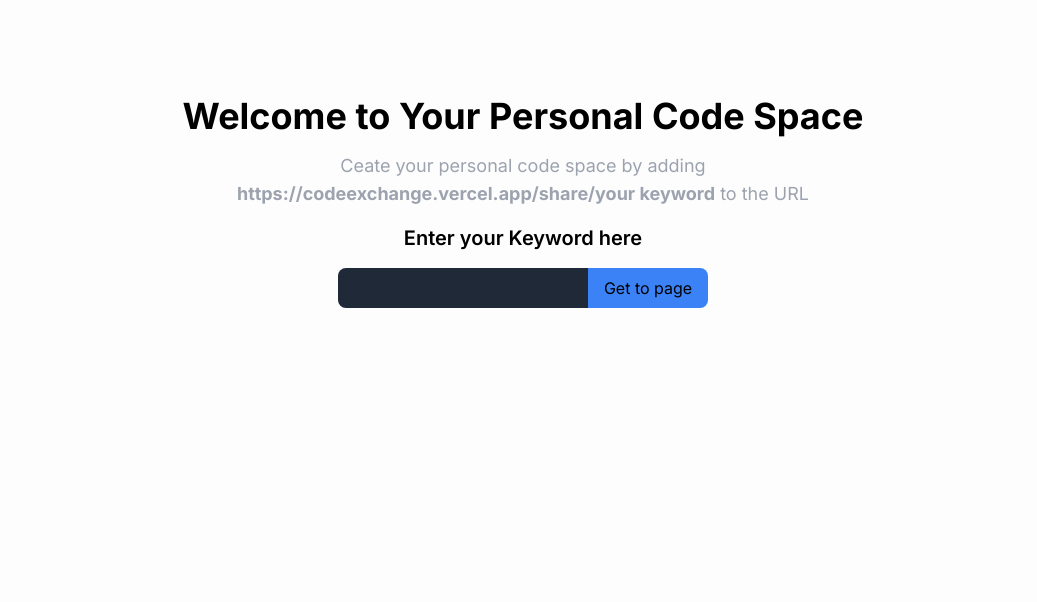
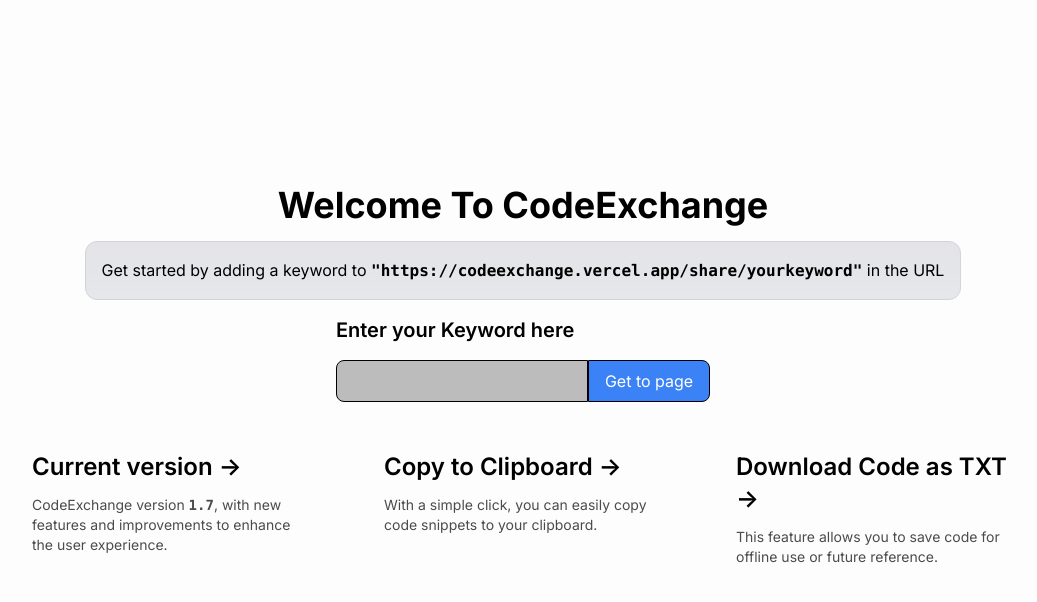
Before and after one commit to Freakyab/CodeExchange, a Next.js app: page / in a window 1280 px wide. Shown: the top 602 px of the page, without its empty margins (117-1154 px from the left). Built offline with nearby package versions, Linux system fonts and the light colour scheme.

Commit message:
feat: frontend change for landing page

```diff
--- a/src/app/page.js
+++ b/src/app/page.js
@@ -1,57 +1,100 @@
-"use client";
-import { useEffect, useState } from "react";
+'use client';
+import {  useState } from "react";
 
 export default function Home() {
-  const [typedText, setTypedText] = useState("");
   const [keyword, setKeyword] = useState("");
-  const originalText =
-    "Create your personal code space by adding<br /><strong>https://codeexchange.vercel.app/share/your keyword</strong> to the URL";
-
-  useEffect(() => {
-    let currentIndex = 0;
-    const typingInterval = setInterval(() => {
-      if (currentIndex < originalText.length - 1) {
-        setTypedText((prevText) => prevText + originalText[currentIndex]);
-        currentIndex++;
-      } else {
-        clearInterval(typingInterval);
-      }
-    }, 30); // Adjust the typing speed (interval) as needed
-    return () => clearInterval(typingInterval);
-  }, []);
 
   return (
-    <main className="dark-bg flex min-h-screen flex-col items-center text-black justify-between p-24">
-      <div className="text-center flex flex-col">
-        <h1 className="text-4xl font-bold  mb-4">
-          Welcome to Your Personal Code Space
-        </h1>
-        <p
-          className="text-lg text-gray-400"
-          dangerouslySetInnerHTML={{ __html: typedText }}></p>
-        <div className="mt-4 justify-center">
-          <h2 className="text-xl font-semibold ">Enter your Keyword here</h2>
-
+    <main className="flex flex-col items-center justify-center min-h-screen p-4 lg:p-24">
+      <h1 className="text-4xl font-bold mb-4 capitalize">Welcome to CodeExchange</h1>
+      <p className="w-full overflow-x-auto text-center border-b border-gray-300 bg-gradient-to-b from-zinc-200 pb-4 pt-6 md:pb-6 md:pt-8 backdrop-blur-2xl dark:border-neutral-800 dark:bg-zinc-800/30 dark:from-inherit lg:static lg:w-auto lg:rounded-xl lg:border lg:bg-gray-200 lg:p-4 lg:dark:bg-zinc-800/30">
+  Get started by adding a keyword to{" "}
+  <code className="font-mono font-bold ">
+    "https://codeexchange.vercel.app/share/yourkeyword"
+  </code>{" "}
+  in the URL
+</p>
+      <div className="mt-4">
+        <h2 className="text-xl font-semibold">Enter your Keyword here</h2>
+        <div className="flex flex-col lg:flex-row">
           <input
             type="text"
-                className="rounded-l-lg p-2 bg-gray-800  text-white outline-none"
+            className="lg:rounded-l-lg p-2 bg-zinc-800/30 border-black border text-white outline-none mb-2 lg:mb-0 "
             value={keyword}
             onChange={(e) => setKeyword(e.target.value)}
           />
           <button
-                className="rounded-r-lg bg-blue-500 hover:bg-blue-600  px-4 py-2"
+            className="lg:rounded-r-lg bg-blue-500 border-black border hover:bg-blue-600 px-4 py-2 text-white"
             onClick={() => {
-                  if(keyword)
+              if (keyword) {
                 window.location.href =
                   "https://codeexchange.vercel.app/share/" + keyword;
-                  else{
-                    alert("Please enter a keyword")
+              } else {
+                alert("Please enter a keyword");
               }
-                }}>
+            }}
+          >
             Get to page
           </button>
         </div>
       </div>
+
+      <div className="my-8 grid gap-8 lg:max-w-5xl lg:w-full lg:grid-cols-3 lg:text-left">
+        <a
+          href="https://github.com/Freakyab/CodeExchange"
+          className="group rounded-lg border border-transparent px-5 py-4 transition-colors hover:border-gray-300 hover:bg-gray-100 hover:dark:border-neutral-700 hover:dark:bg-neutral-800/30"
+          target="_blank"
+          rel="noopener noreferrer"
+        >
+          <h2 className="mb-3 text-2xl font-semibold">
+            Current version{" "}
+            <span className="inline-block transition-transform group-hover:translate-x-1 motion-reduce:transform-none">
+              -&gt;
+            </span>
+          </h2>
+          <p className="max-w-[30ch] text-sm opacity-70">
+            CodeExchange version{" "}
+            <code className="font-mono font-bold">1.7</code>, with new features
+            and improvements to enhance the user experience.
+          </p>
+        </a>
+
+        <a
+          href="https://github.com/Freakyab/CodeExchange"
+          className="group rounded-lg border border-transparent px-5 py-4 transition-colors hover:border-gray-300 hover:bg-gray-100 hover:dark:border-neutral-700 hover:dark:bg-neutral-800 hover:dark:bg-opacity-30"
+          target="_blank"
+          rel="noopener noreferrer"
+        >
+          <h2 className="mb-3 text-2xl font-semibold">
+            Copy to Clipboard{" "}
+            <span className="inline-block transition-transform group-hover:translate-x-1 motion-reduce:transform-none">
+              -&gt;
+            </span>
+          </h2>
+          <p className="max-w-[30ch] text-sm opacity-70">
+            With a simple click, you can easily copy code snippets to your
+            clipboard.
+          </p>
+        </a>
+
+        <a
+          href="https://github.com/Freakyab/CodeExchange"
+          className="group rounded-lg border border-transparent px-5 py-4 transition-colors hover:border-gray-300 hover:bg-gray-100 hover:dark:border-neutral-700 hover:dark:bg-neutral-800/30"
+          target="_blank"
+          rel="noopener noreferrer"
+        >
+          <h2 className="mb-3 text-2xl font-semibold">
+            Download Code as TXT{" "}
+            <span className="inline-block transition-transform group-hover:translate-x-1 motion-reduce:transform-none">
+              -&gt;
+            </span>
+          </h2>
+          <p className="max-w-[30ch] text-sm opacity-70">
+            This feature allows you to save code for offline use or future
+            reference.
+          </p>
+        </a>
+      </div>
     </main>
   );
 }
```
Lines whose indentation alone changed are shown as unchanged.
